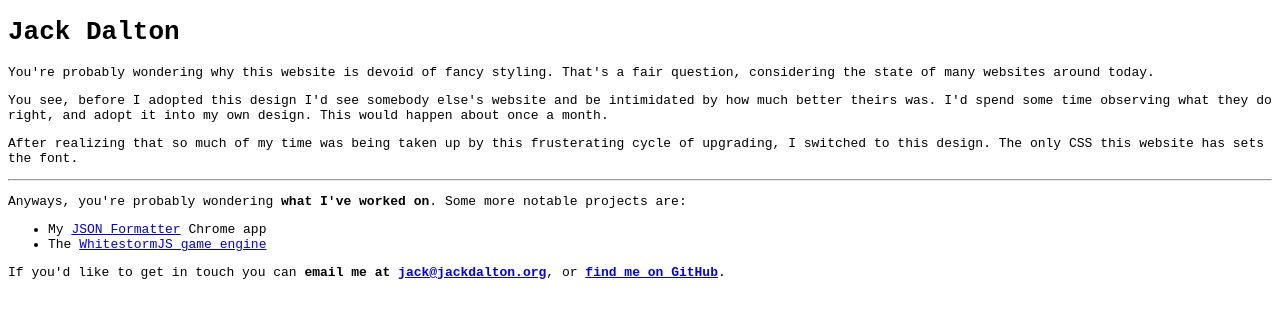
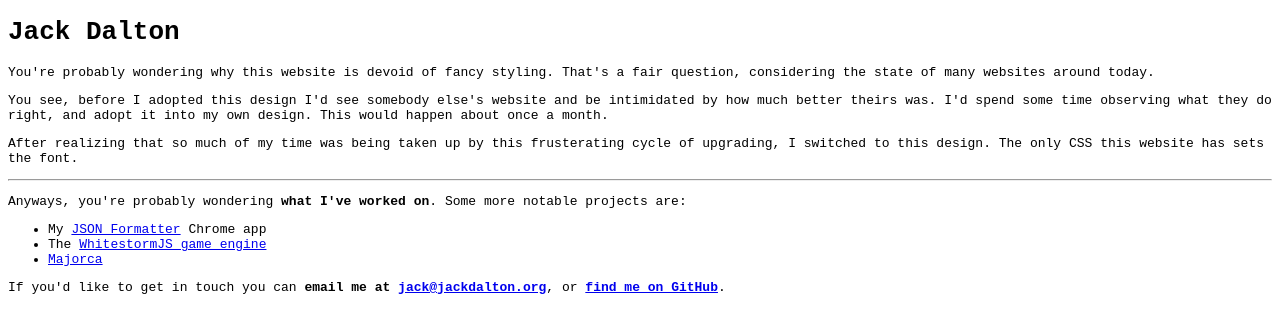
Before and after one commit to jackdalton2/jackdalton2.github.io, a plain HTML site: page index.html in a window 1280 px wide. Drawn offline with Linux system fonts and the light colour scheme.

Commit message:
Update index.html

```diff
--- a/index.html
+++ b/index.html
@@ -46,6 +46,7 @@ app</li>
                 <li>The <a
 href="https://github.com/WhitestormJS/whitestorm.js">WhitestormJS game
 engine</a></li>
+                <li><a href="https://github.com/jackdalton/majorca">Majorca</a></li>
             </ul>
         </p>
         <p>
```
